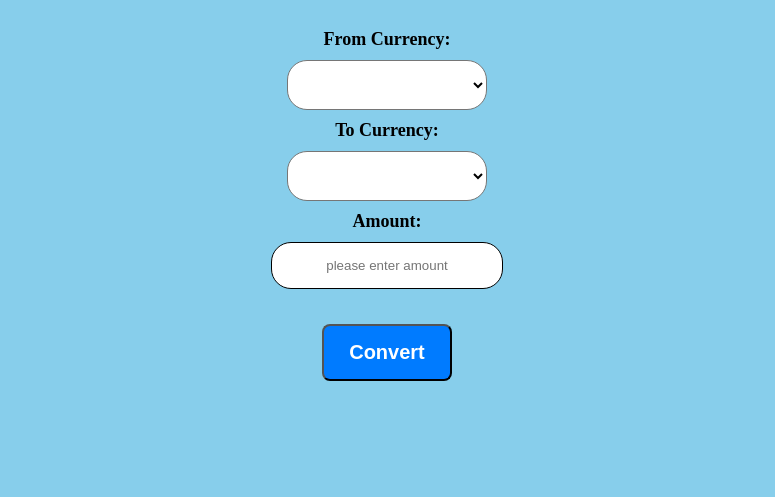
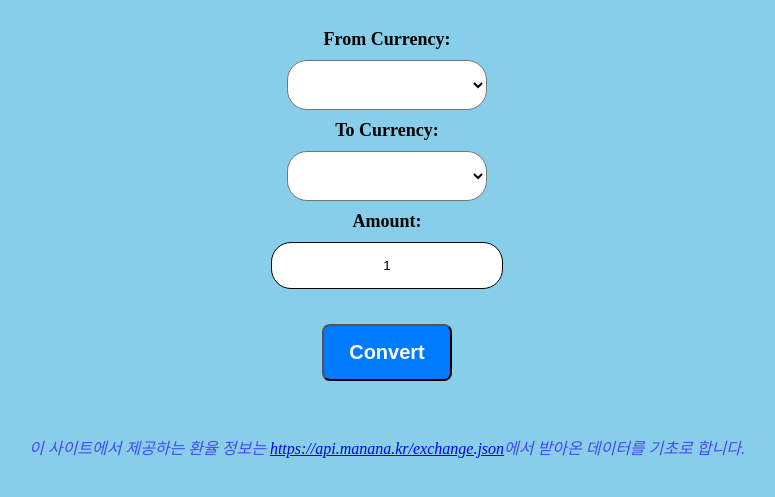
Before and after one commit to Tony0724/ExchangeRateApp, a plain HTML site: page index.html in a window 1280 px wide. Shown: the part 153-650 px from the top of the page, without its empty margins (253-1028 px from the left). Drawn offline with nearby package versions, Linux system fonts and the light colour scheme; no server answers.

Commit message:
add reference text and change the basic exchanging.

```diff
--- a/index.html
+++ b/index.html
@@ -14,9 +14,10 @@
     <label for="toCurrency">To Currency:</label>
     <select id="toCurrency" class="picker"></select>
     <label for="amount">Amount:</label>
-    <input id="amount" class="input" placeholder="please enter amount">
+    <input id="amount" class="input" placeholder="please enter amount" value="1">
     <button id="convertButton" class="button">Convert</button>
     <p id="result" class="result"></p>
+    <p class="reference">이 사이트에서 제공하는 환율 정보는 <a href="https://api.manana.kr/exchange.json">https://api.manana.kr/exchange.json</a>에서 받아온 데이터를 기초로 합니다.</p> <!-- 반응형으로 만들 때 글자 크기와 여백 등을 고려해서 css 코드를 좀 추가해야 함. -->
   </div>
   <script src="https://cdn.jsdelivr.net/npm/axios/dist/axios.min.js"></script>
   <script src="script.js"></script>
--- a/style.css
+++ b/style.css
@@ -67,3 +67,8 @@ label {
 .button:hover {
   background-color: #0056b3;
 }
+
+.reference {
+  color: rgb(73, 73, 238);
+  font-style: italic;
+}
```
